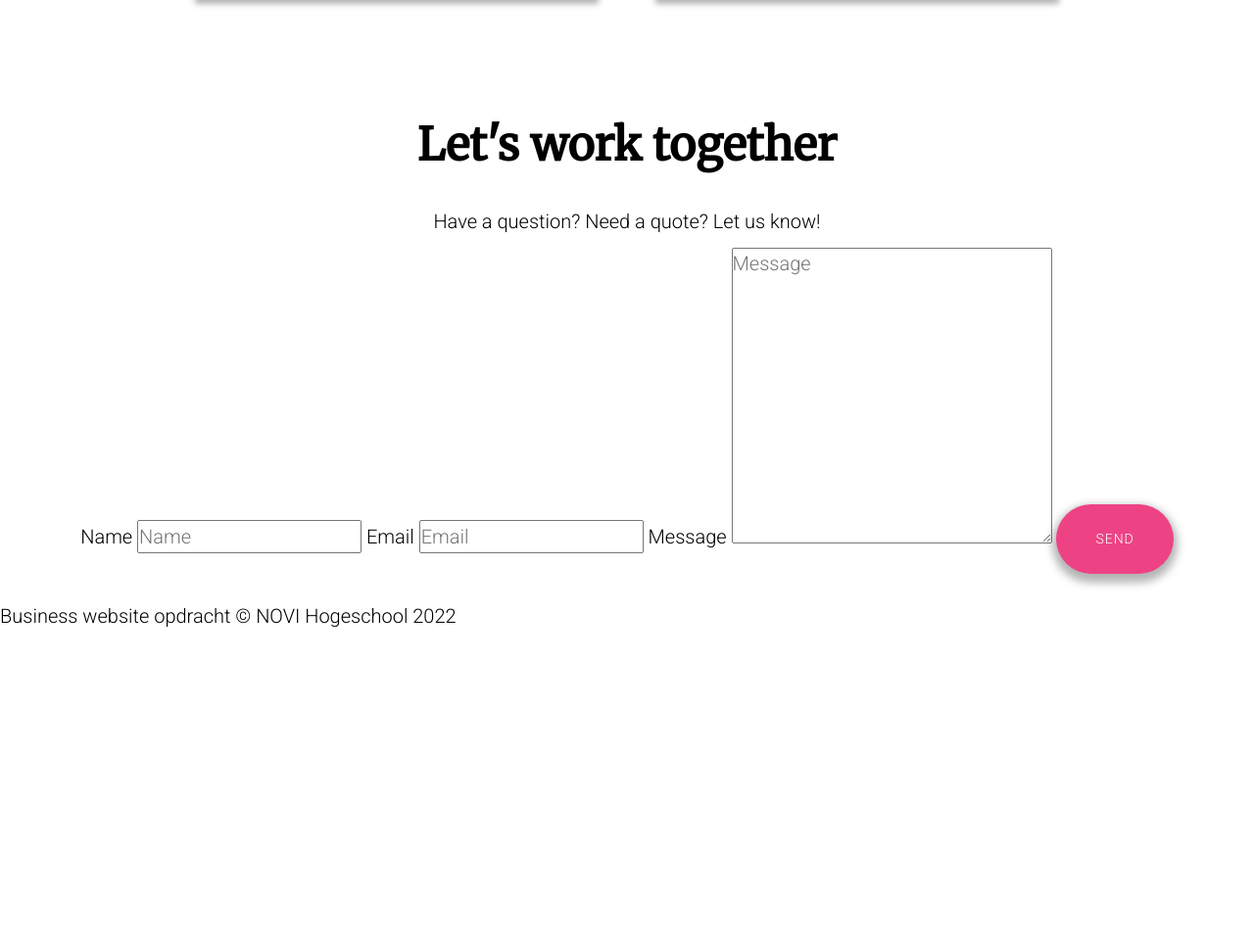
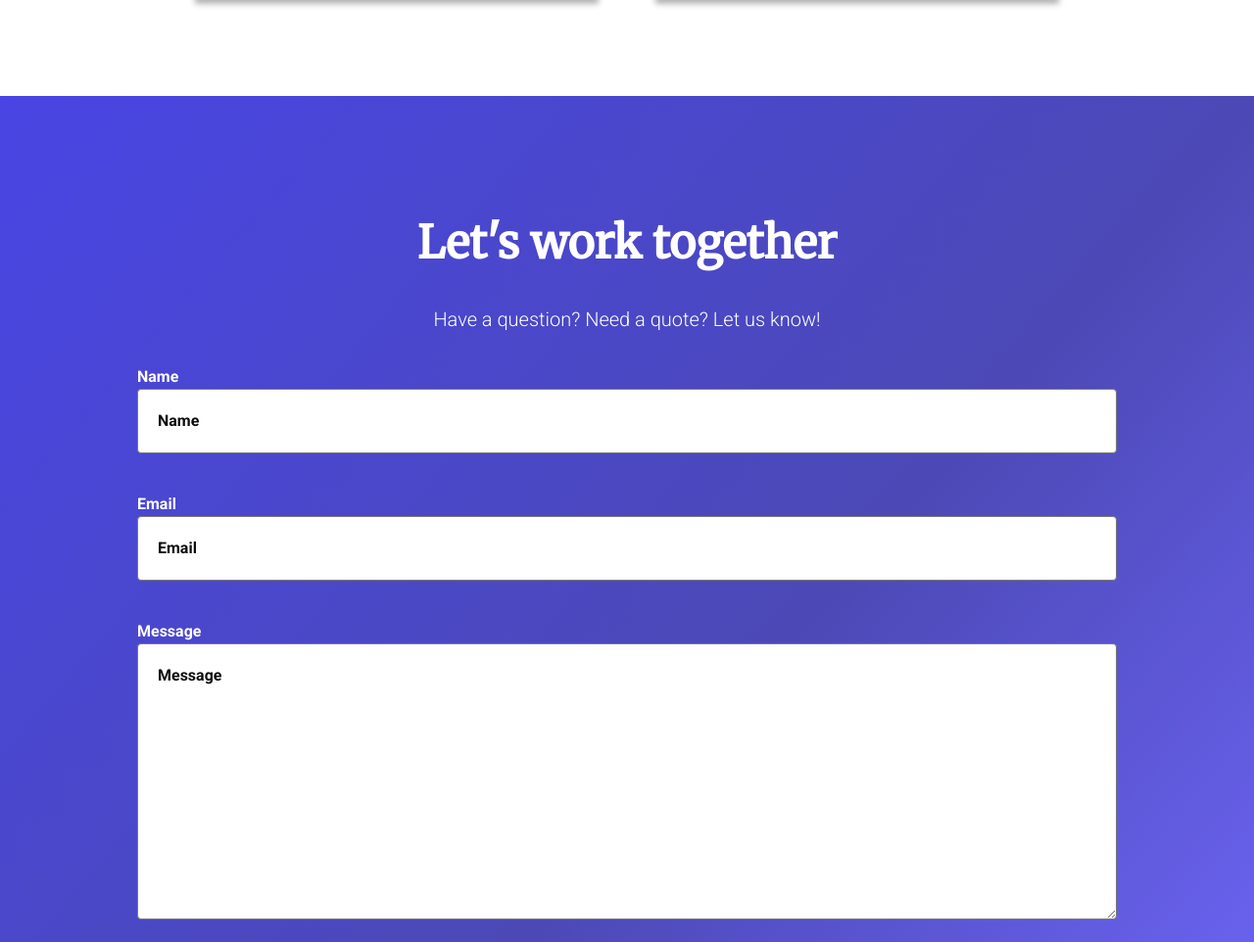
Before and after one commit to PeterKock/frontend-html-css-concept-opdracht, a plain HTML site: page index.html in a window 1280 px wide. Shown: the part 5715-6677 px from the top of the page at 98% size. Before the commit the page ends 6359 px from the top, so only its background shows below. Drawn offline with Linux system fonts and the light colour scheme.

Commit message:
ContactUs form done

```diff
--- a/index.html
+++ b/index.html
@@ -147,10 +147,10 @@
 <!--    Contact Us-->
 
     <section id="contactus" class="outer-container">
-        <div class="inner-container">
+        <div class="inner-container top-padding text-center">
             <h2>Let's work together</h2>
             <p>Have a question? Need a quote? Let us know!</p>
-            <form>
+            <form class="contact-form">
                 <label for="name-field">
                     Name
                     <input type="text" id="name-field" name="name" placeholder="Name">
--- a/styles/styles.css
+++ b/styles/styles.css
@@ -307,6 +307,52 @@ a:link {
 
 /* --------------- 3.5 Contact Us --------------------------- */
 
+#contactus {
+    background: var(--Blue);
+    background: linear-gradient(131deg, #4845E4 0%, #4c49b6 58%, #7068fc  100%);
+    color: white;
+    position: relative;
+}
 
+.contact-form {
+    display: flex;
+    flex-direction: column;
+    text-align: left;
+    width: 100%;
+}
+
+.contact-form input,
+.contact-form textarea {
+    display: block;
+    background-color: white;
+    border: 1px solid var(--Gray);
+    border-radius: 4px;
+    font-family: 'Roboto', sans-serif;
+    padding: 20px;
+    font-size: 16px;
+    color: var(--Gray);
+    width: 100%;
+}
+
+.contact-form label {
+    font-size: 16px;
+    font-weight: 600;
+    padding: 20px 0;
+}
+
+.contact-form button {
+    width: 200px;
+    align-self: center;
+}
+
+.contact-form input::placeholder {
+    color: var(--Black);
+}
+
+.contact-form textarea::placeholder {
+    color: var(--Black);
+}
+
+/* --------------- 3.5 Contact Us --------------------------- */
 
 /* ------------------------------- 4. Media Queries -------------------------------- */
```
